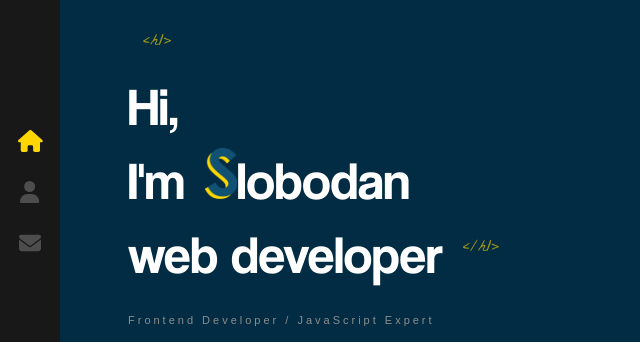
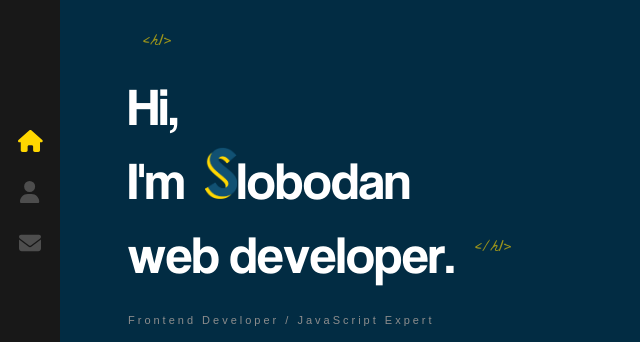
Before and after one commit to albertjly/Portfolio-React, a React (Create React App) app: page / in a window 1280 px wide. Shown: the part 164-506 px from the top of the page, without its empty margins (0-640 px from the left). Built offline with nearby package versions, Linux system fonts and the light colour scheme.

Commit message:
change animated letters of Home page

```diff
--- a/src/components/Home/index.js
+++ b/src/components/Home/index.js
@@ -1,16 +1,34 @@
 import { Link } from 'react-router-dom';
 import LogoTitle from '../../assets/images/logo-s.png';
 import './index.scss';
+import { useState, useEffect } from 'react';
+import AnimatedLetters from '../AnimatedLetters';
 
 const Home = () => {
+  const [letterClass, setLetterClass] = useState('text-animate');
+  const nameArray = ['l', 'o', 'b', 'o', 'd', 'a', 'n'];
+  const jobArray = ['w', 'e', 'b', ' ', 'd', 'e', 'v', 'e', 'l', 'o', 'p', 'e', 'r', '.'];
+
+  useEffect(() => {
+    setTimeout(() => {
+      setLetterClass('text-animate-hover')
+    }, 4000)
+  }, [])
+
   return (
     <div className="container home-page">
       <div className="text-zone">
-        <h1>Hi, <br />I'm
+        <h1>
+          <span className={letterClass}>H</span>
+          <span className={`${letterClass} _12`}>i,</span>
+
+          <br />
+          <span className={`${letterClass} _13`}>I</span>
+          <span className={`${letterClass} _14`}>'m</span>
           <img src={LogoTitle} alt="developer" />
-          lobodan
+          <AnimatedLetters letterClass={letterClass} strArray={nameArray} idx={15} />
           <br />
-          web developer
+          <AnimatedLetters letterClass={letterClass} strArray={jobArray} idx={22} />
         </h1>
         <h2>
           Frontend Developer / JavaScript Expert
```
